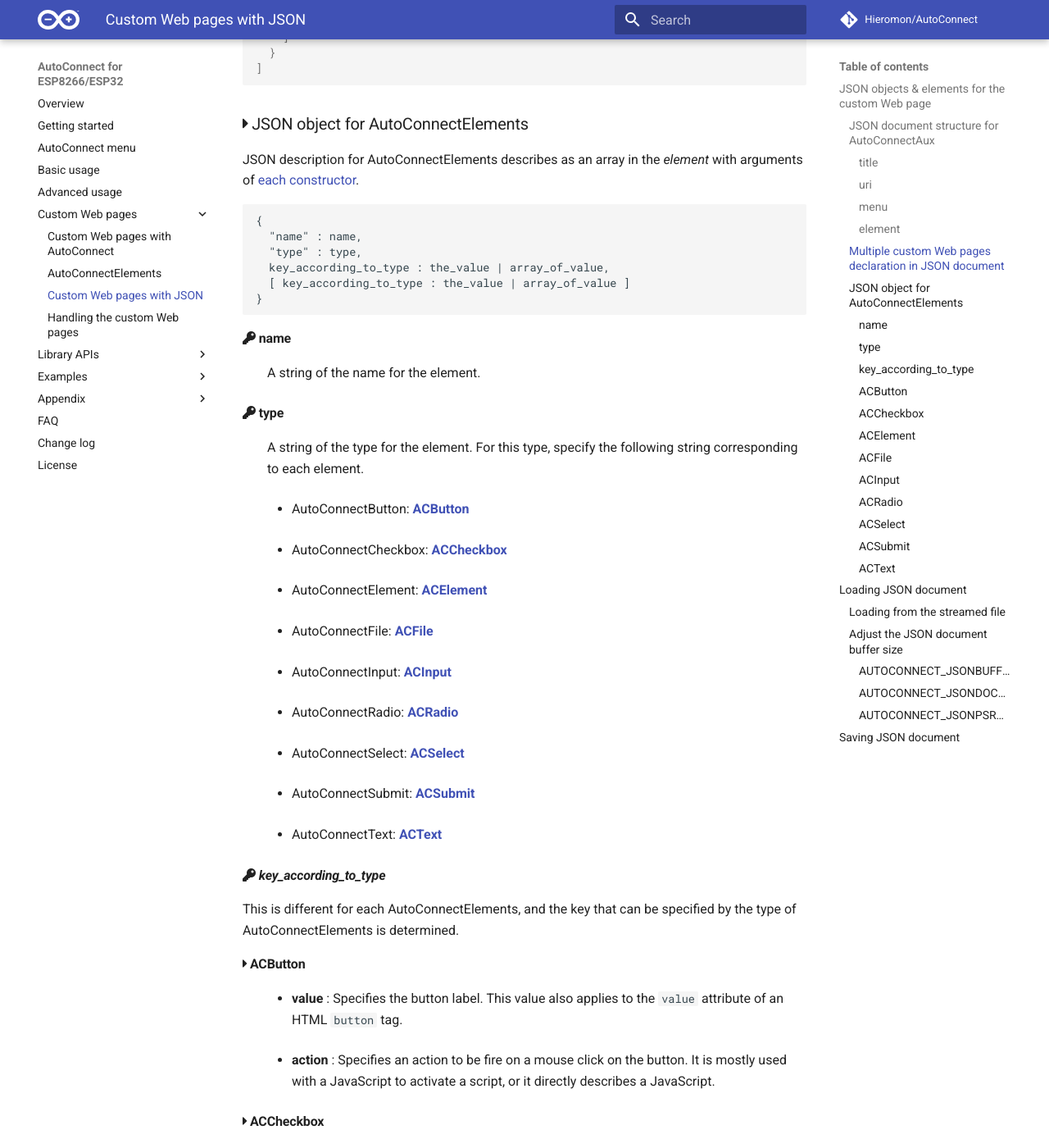
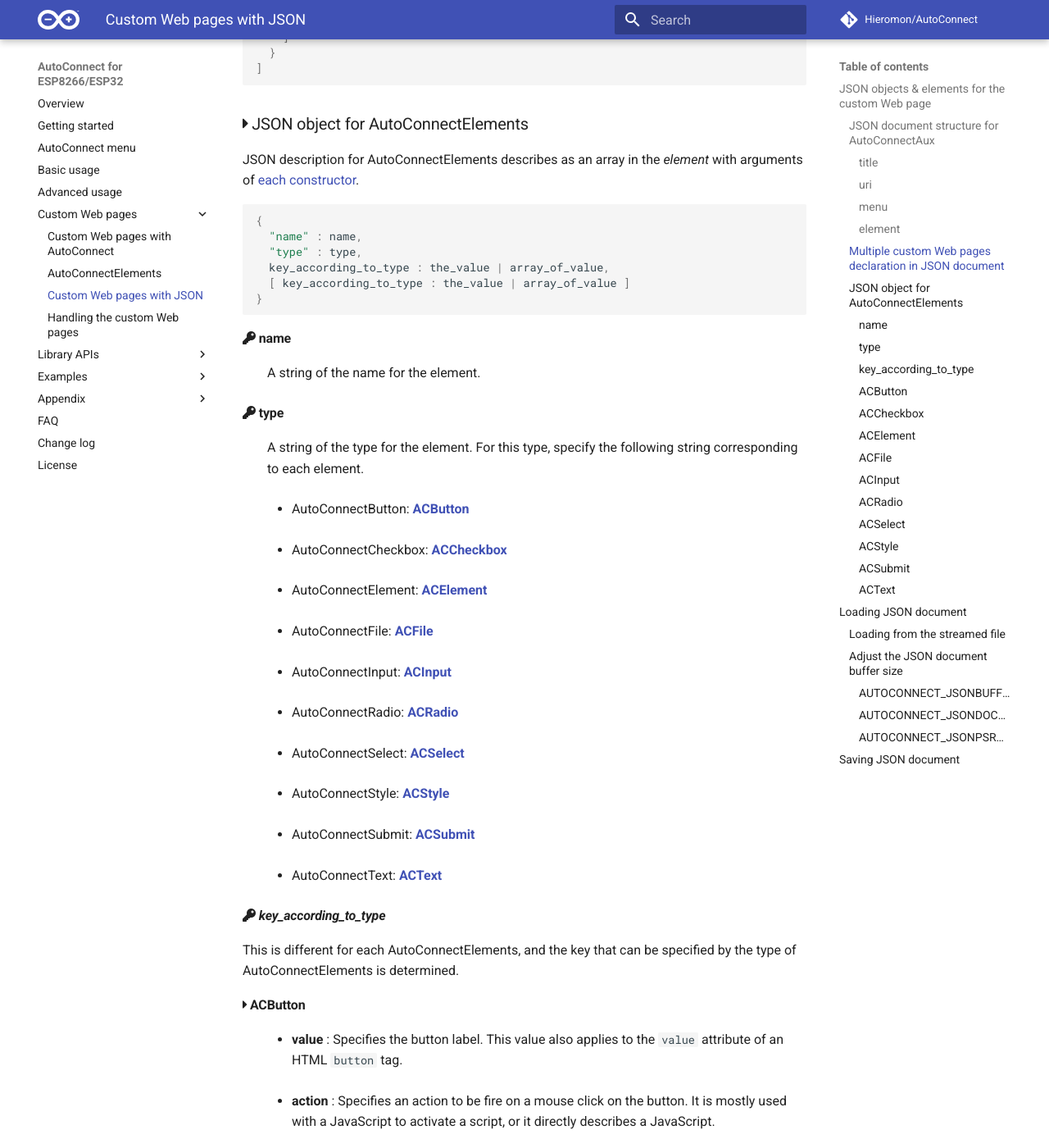
Before and after one commit to Hieromon/AutoConnect, an MkDocs documentation site: the page built from mkdocs/acjson.md, in a window 1280 px wide and 1400 px high, scrolled down 2993 px. Shown: the whole window at 82% size. Built offline with MkDocs 1.6.1 and Material for MkDocs 9.7.7, drawn with Linux system fonts in a browser that asks for light colours; nearby versions of some CDN libraries; comment, search, counter and statistics services are not loaded; some of the changed text lies outside the part shown.

Commit message:
Added a description of ACStyle.

````diff
--- a/mkdocs/acjson.md
+++ b/mkdocs/acjson.md
@@ -20,7 +20,7 @@
 
 AutoConnectAux will configure custom Web pages with JSON objects. The elements that make up the object are as follows:
 
-```
+```js
 {
   "title" : title,
   "uri" : uri,
@@ -103,7 +103,7 @@
 
 JSON description for AutoConnectElements describes as an array in the *element* with arguments of [each constructor](acelements.md#constructor).
 
-```
+```js
 {
   "name" : name,
   "type" : type,
@@ -124,6 +124,7 @@
 : -  AutoConnectInput: [**ACInput**](#acinput)
 : -  AutoConnectRadio: [**ACRadio**](#acradio)
 : -  AutoConnectSelect: [**ACSelect**](#acselect)
+: -  AutoConnectStyle: [**ACStyle**](#acstyle)
 : -  AutoConnectSubmit: [**ACSubmit**](#acsubmit)
 : -  AutoConnectText: [**ACText**](#actext)
 
@@ -168,6 +169,9 @@
 #### <i class="fa fa-caret-right"></i> ACSelect
 : - **label** : Specifies a label of the drop-down list. Its placement is always to the left of the drop-down list.
 : - **option** : Specifies the initial value collection of the drop-down list as an array element.
+
+#### <i class="fa fa-caret-right"></i> ACStyle
+: - **value** : Specifies the cuscom CSS code.
 
 #### <i class="fa fa-caret-right"></i> ACSubmit
 : - **value** : Specifies a label of the submit button.
````
